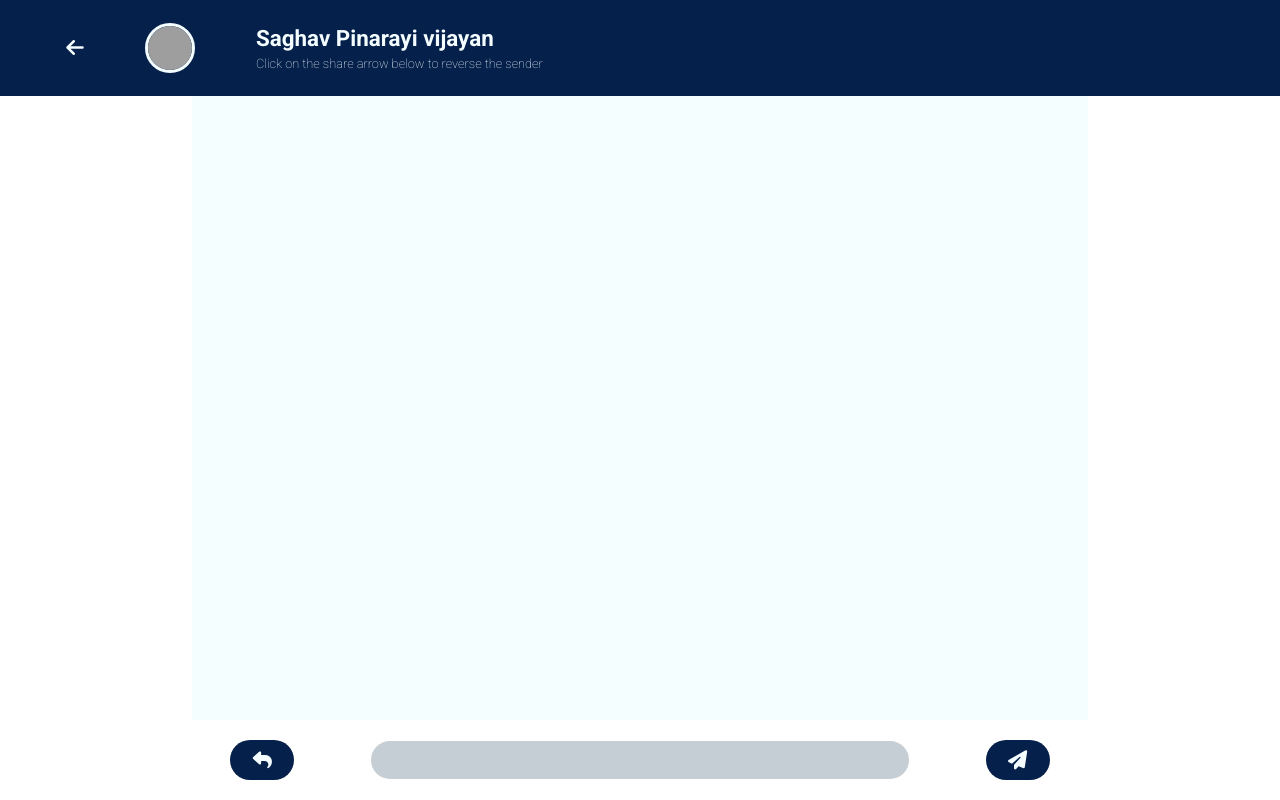
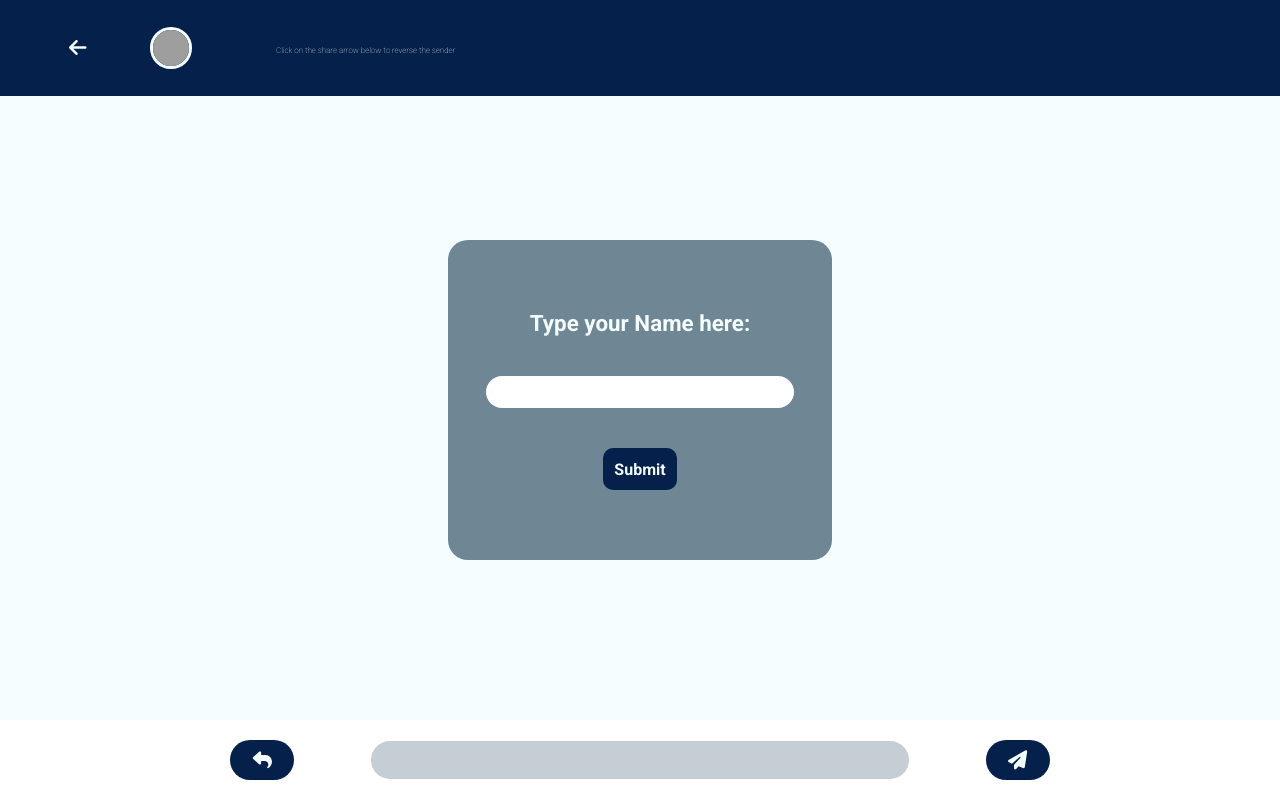
Before and after one commit to roshith2001/chat-app, a React (Create React App) app: page / in a window 1280 px wide. Built offline with nearby package versions, Linux system fonts and the light colour scheme; grey boxes are pictures that could not be loaded; the HTML template or start-up script is replaced by a standard one.

Commit message:
New name input added

```diff
--- a/src/App.js
+++ b/src/App.js
@@ -1,6 +1,7 @@
 import Header from "./Components/Header";
 import ChatArea from "./Components/ChatArea";
 import ControlPanel from "./Components/ControlPanel";
+import DetailCollection from "./Components/DetailCollection";
 import { useState } from "react";
 
 
@@ -10,6 +11,7 @@ function App() {
   const[value, setValue] = useState('');
   const [inputStatus, setInputStatus] = useState(true);
   const [whoIsChatting, setWhoIsChatting] = useState(true);
+  const [nameValue, setNameValue] = useState('')
 
   const changeValue = (newValue) => {
     setValue(newValue);
@@ -30,12 +32,15 @@ function App() {
     setWhoIsChatting(!whoIsChatting);
 
   }
-
-
+  const handleSubmit = (value) => {
+    setNameValue(value);
+  }
+  const Name = nameValue.toUpperCase()
 
   return (
     <div>
-      <Header pName="Saghav Pinarayi vijayan" status= {inputStatus?"Click on the share arrow below to reverse the sender":"typing..."}
+      <DetailCollection onSubmit={handleSubmit}/>
+      <Header pName={Name} status= {inputStatus?"Click on the share arrow below to reverse the sender":"typing..."}
       img="https://img.freepik.com/free-photo/portrait-white-man-
       isolated_53876-40306.jpg"/>
       <ChatArea messageArray = {messages} whoIsSending={whoIsChatting}/>
--- a/src/Components/ChatArea.css
+++ b/src/Components/ChatArea.css
@@ -37,8 +37,3 @@
     overflow-y: scroll;
     scroll-behavior: smooth;
 }
-@media screen and (min-width: 768px){
-    .containerChat{
-        width: 70%;
-    }
-}
--- /dev/null
+++ b/src/Components/DetailCollection.js
@@ -0,0 +1,33 @@
+import React, { useState } from 'react';
+import './DetailsCollection.css'
+
+function DetailCollection(props) {
+    const [value, setValue] = useState('')
+    const [submitted, setSubmitted] = useState(false)
+
+    const handleSubmit = (event) => {
+        event.preventDefault();
+        props.onSubmit(value);
+        console.log(value);
+        setSubmitted(true);
+    }
+    if(submitted){
+        return null;
+    }
+    return (
+        <div className='masterContainer-details'>
+            <div className='container-details'>
+                <form onSubmit={handleSubmit}>
+                    <label>Type your Name here: </label>
+                    <input type='text' name='name' value={value} onChange={(event) =>
+                        setValue(event.target.value)
+                        }
+                        />
+                    <button type='submit' className='submit'>Submit</button>
+                </form>
+            </div>
+        </div>
+    );
+}
+
+export default DetailCollection;
--- /dev/null
+++ b/src/Components/DetailsCollection.css
@@ -0,0 +1,72 @@
+*{
+    box-sizing: border-box;
+}
+.masterContainer-details{
+    width: 100vw;
+    height: 100vh;
+    display: flex;
+    justify-content: center;
+    align-items: center;
+
+}
+.container-details{
+    width: 70%;
+    height: 40%;
+    z-index: 999;
+    background-color: var(--grey);
+    display: flex;
+    justify-content: center;
+    align-items: center;
+    border-radius: 20px;
+}
+.container-details form{
+    width: 100%;
+    height: 100%;
+    display: flex;
+    flex-direction: column;
+    justify-content: center;
+    align-items: center;
+}
+.container-details form label{
+    display: block;
+    text-align: center;
+    width: 80%;
+    font-family: var(--primary-font);
+    font-size: 1.4rem;
+    font-weight: var(--heavy-weight);
+    color: var(--cool-white);
+    margin: 20px 0;
+}
+.container-details form input{
+    display: block;
+    width: 80%;
+    font-family: var(--primary-font);
+    font-size: 1rem;
+    font-weight: var(--light-weight);
+    margin: 20px 0;
+    outline: none;
+    border: none;
+    padding: 10px;
+    border-radius: 20px;
+    height: 2rem;
+}
+.submit{
+    width: auto;
+    padding: 3%;
+    border: none;
+    outline: none;
+    cursor: pointer;
+    border-radius: 10px;
+    font-family: var(--primary-font);
+    font-size: 1rem;
+    font-weight: var(--heavy-weight);
+    color: var(--cool-white);
+    background: var(--navy-blue);
+    margin: 20px 0;
+}
+@media screen and (min-width: 768px){
+    .container-details{
+        width: 30%;
+        height: 40%;
+    }
+}
--- a/src/Components/Header.css
+++ b/src/Components/Header.css
@@ -27,7 +27,7 @@ body{
     background-color: var(--navy-blue);
     position: fixed;
     top: 0;
-    z-index: 800;
+    z-index: 8;
 }
 .image-container{
     width: 20%;
@@ -39,8 +39,8 @@ body{
     padding: 0 5px;
 }
 .profile-img{
-    width: 50px;
-    height: 50px;
+    width: 2.6rem;
+    height: 2.6rem;
     object-fit: cover;
     border: 3px solid var(--cool-white);
     border-radius: 50%;
@@ -52,6 +52,7 @@ body{
 }
 .text-container{
     width: auto;
+    margin: 0 20px;
     color: var(--cool-white);
     display: flex;
     flex-direction: column;
@@ -59,13 +60,15 @@ body{
 }
 .text-container h1{
     margin: 0;
-    font-size: 1.4rem;
+    font-size: 1.1rem;
     font-weight: var(--heavy-weight);
     padding: 10px 0 5px 0;
+    white-space: nowrap;
 }
 .text-container p{
     margin: 0;
-    font-size: 0.8rem;
+    font-size: 0.5rem;
+    word-wrap: break-word;
     font-weight: var(--light-weight);
     padding: 0 0 10px 0;
 }
```
